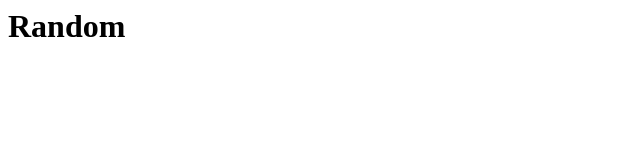
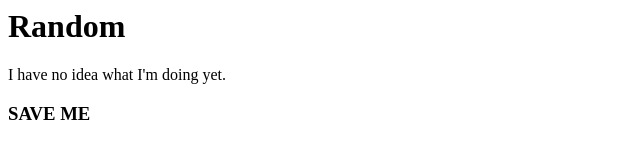
Before and after one commit to RinnaCerra/rinnacerra.github.io, a plain HTML site: page index.html in a window 1280 px wide. Shown: the whole page, without its empty margins (0-640 px from the left). Drawn offline with Linux system fonts and the light colour scheme.

Commit message:
Update index.html
I added two more thingys

```diff
--- a/index.html
+++ b/index.html
@@ -1,5 +1,7 @@
 <html>
 <body>
 <h1>Random</h1>
+<p> I have no idea what I'm doing yet. </p>
+<h3> SAVE ME </h3>
 </body>
 </html>
```
